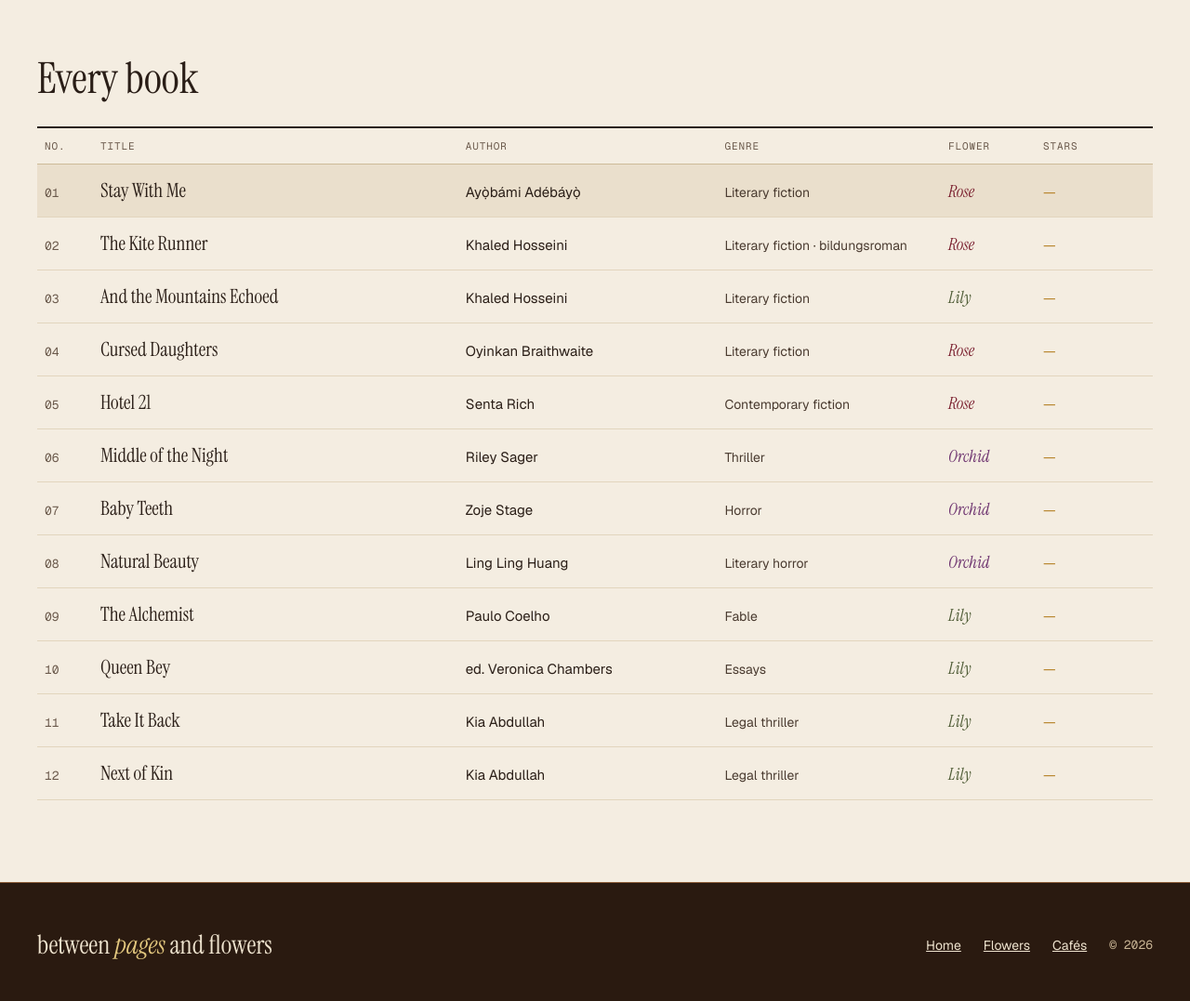
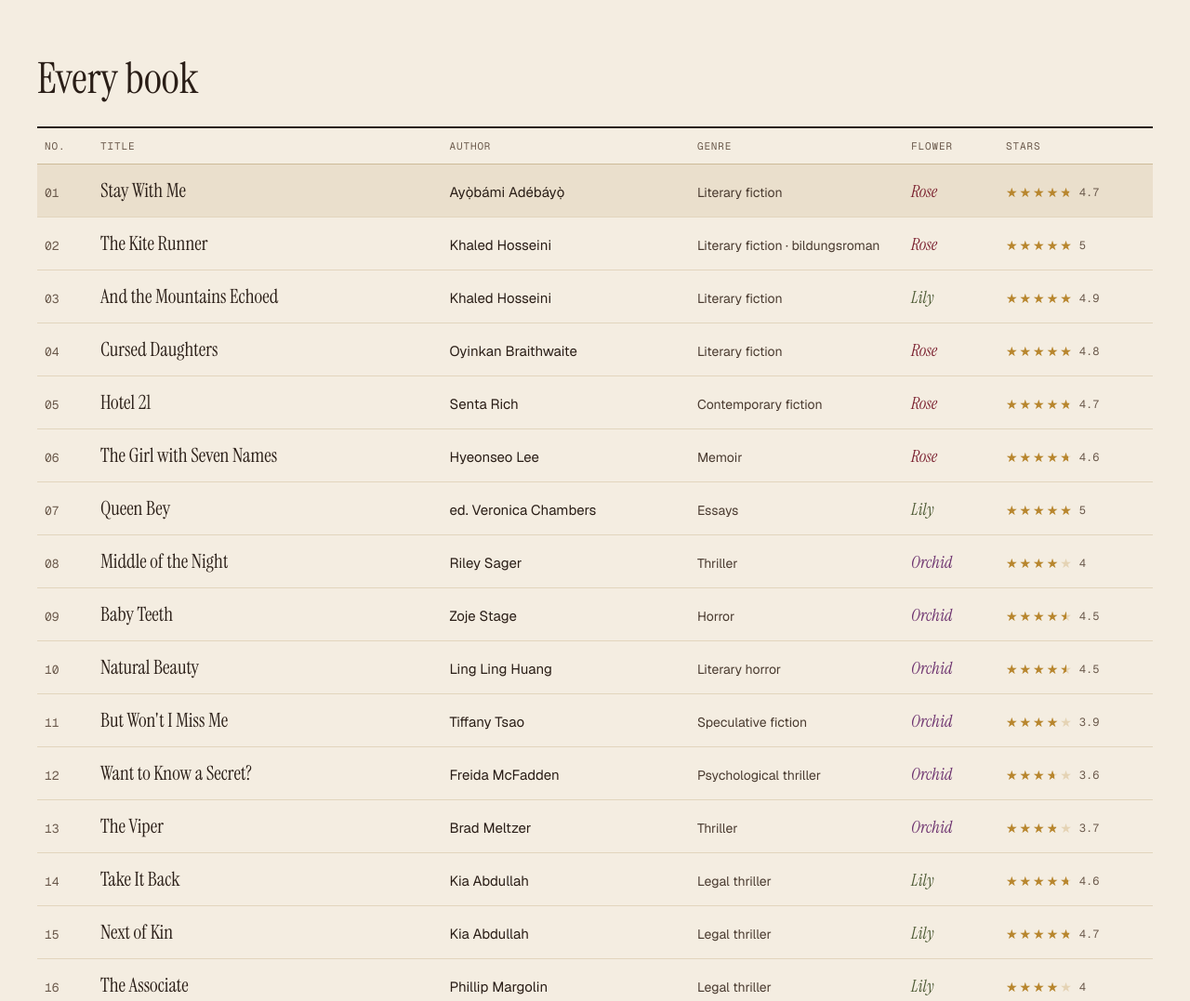
Before and after one commit to YummyAmy/between-pages-and-flowers, a plain HTML site: page shelf.html in a window 1280 px wide. Shown: the part 2020-3097 px from the top of the page at 93% size. Drawn offline with nearby package versions, Linux system fonts and the light colour scheme.

Commit message:
All 17 books with star ratings
Co-Authored-By: Claude Opus 5.5 <noreply@anthropic.com>
Claude-Session: https://claude.ai/code/session_0156BaBsVbHE9ggA6PCcBRYW

```diff
--- a/shelf.html
+++ b/shelf.html
@@ -163,17 +163,17 @@ a{color:#7A1F2E}a:hover{color:#4E0F1B}
 <h2 style="margin: 0 0 28px; font-family: 'Instrument Serif', Georgia, serif; font-weight: 400; font-size: clamp(34px, 3.6vw, 48px); line-height: 1.05">Every book</h2>
 <div style="overflow-x: auto; border-top: 2px solid #2A1E17">
 <div role="table" aria-label="Books on the shelf" style="min-width: 720px">
-<div role="row" style="display: grid; grid-template-columns: 48px minmax(0, 2fr) minmax(0, 1.4fr) minmax(0, 1.2fr) 90px 110px; gap: 12px; padding: 12px 8px; font-family: 'Geist Mono', ui-monospace, monospace; font-size: 11px; letter-spacing: 0.08em; text-transform: uppercase; color: #6B5A4C; border-bottom: 1px solid #CDBB98">
+<div role="row" style="display: grid; grid-template-columns: 48px minmax(0, 2fr) minmax(0, 1.4fr) minmax(0, 1.2fr) 90px 150px; gap: 12px; padding: 12px 8px; font-family: 'Geist Mono', ui-monospace, monospace; font-size: 11px; letter-spacing: 0.08em; text-transform: uppercase; color: #6B5A4C; border-bottom: 1px solid #CDBB98">
 <span role="columnheader">No.</span><span role="columnheader">Title</span><span role="columnheader">Author</span><span role="columnheader">Genre</span><span role="columnheader">Flower</span><span role="columnheader">Stars</span>
 </div>
 <sc-for list="{{rows}}" as="r" hint-placeholder-count="12">
-<button class="row" type="button" role="row" onClick="{{r.pick}}" style="width: 100%; display: grid; grid-template-columns: 48px minmax(0, 2fr) minmax(0, 1.4fr) minmax(0, 1.2fr) 90px 110px; gap: 12px; padding: 14px 8px; text-align: left; border: 0; border-bottom: 1px solid #E2D5BD; background: {{r.bg}}; color: #2A1E17; font-family: 'Geist', system-ui, sans-serif; font-size: 15px; align-items: baseline">
+<button class="row" type="button" role="row" onClick="{{r.pick}}" style="width: 100%; display: grid; grid-template-columns: 48px minmax(0, 2fr) minmax(0, 1.4fr) minmax(0, 1.2fr) 90px 150px; gap: 12px; padding: 14px 8px; text-align: left; border: 0; border-bottom: 1px solid #E2D5BD; background: {{r.bg}}; color: #2A1E17; font-family: 'Geist', system-ui, sans-serif; font-size: 15px; align-items: baseline">
 <span role="cell" style="font-family: 'Geist Mono', ui-monospace, monospace; font-size: 13px; color: #6B5A4C">{{r.no}}</span>
 <span role="cell" style="font-family: 'Instrument Serif', Georgia, serif; font-size: 21px">{{r.title}}</span>
 <span role="cell">{{r.author}}</span>
 <span role="cell" style="font-size: 14px; color: #4A3B30">{{r.genre}}</span>
 <span role="cell" style="font-family: 'Instrument Serif', Georgia, serif; font-style: italic; font-size: 18px; color: {{r.color}}">{{r.flower}}</span>
-<span role="cell" aria-label="{{r.starsLabel}}" style="letter-spacing: 2px; color: #B8862E">{{r.stars}}</span>
+<span role="cell" aria-label="{{r.starsLabel}}" style="display: inline-flex; align-items: center; gap: 6px"><span style="position: relative; display: inline-block; font-size: 14px; letter-spacing: 2px; line-height: 1; color: rgba(184,134,46,0.25)">★★★★★<span style="position: absolute; left: 0; top: 0; width: {{r.pct}}%; overflow: hidden; white-space: nowrap; color: #B8862E">★★★★★</span></span><span style="font-family: 'Geist Mono', ui-monospace, monospace; font-size: 12px; color: #6B5A4C">{{r.stars}}</span></span>
 </button>
 </sc-for>
 </div>
@@ -212,20 +212,26 @@ class Component extends DCLogic {
       orchid: { name: 'Orchid', meaning: 'rare, strange, impossible to forget', color: '#6E3470' }
     };
     var RAW = [
-      ['Stay With Me', 'Ayọ̀bámi Adébáyọ̀', 'rose', 262, 46, '#6E1C2A', '#E2C77E', '2022, 2023, 2024 and 2025', false, 'Literary fiction', 0],
-      ['The Kite Runner', 'Khaled Hosseini', 'rose', 284, 48, '#59602F', '#F3D9A4', 'September 2026', true, 'Literary fiction', 0],
-      ['And the Mountains Echoed', 'Khaled Hosseini', 'lily', 270, 46, '#3E5A6E', '#F0D9A0', '', false, 'Literary fiction', 0],
-      ['Cursed Daughters', 'Oyinkan Braithwaite', 'rose', 272, 46, '#2F5D62', '#F2E3C6', '', false, 'Literary fiction', 0],
-      ['Hotel 21', 'Senta Rich', 'rose', 236, 40, '#A9772A', '#2A1A10', '', false, 'Contemporary fiction', 0],
-      ['Middle of the Night', 'Riley Sager', 'orchid', 288, 50, '#2F4030', '#E2C77E', '', false, 'Thriller', 0],
-      ['Baby Teeth', 'Zoje Stage', 'orchid', 250, 42, '#D9C8A6', '#5E1020', '', false, 'Horror', 0],
-      ['Natural Beauty', 'Ling Ling Huang', 'orchid', 248, 40, '#D9B8A8', '#2E6B3A', '', false, 'Literary horror', 0],
-      ['The Alchemist', 'Paulo Coelho', 'lily', 232, 38, '#8A3B1E', '#F0D9A0', '', false, 'Fable', 0],
-      ['Queen Bey', 'ed. Veronica Chambers', 'lily', 276, 48, '#23304A', '#E2C77E', '', false, 'Essays', 0],
-      ['Take It Back', 'Kia Abdullah', 'lily', 258, 44, '#1F3B3A', '#E2C77E', '', false, 'Legal thriller', 0],
-      ['Next of Kin', 'Kia Abdullah', 'lily', 266, 42, '#141C2E', '#E8C46A', '', false, 'Legal thriller', 0]
+      ['Stay With Me', 'Ayọ̀bámi Adébáyọ̀', 'rose', 262, 46, '#6E1C2A', '#E2C77E', '2022, 2023, 2024 and 2025', false, 'Literary fiction', 4.7],
+      ['The Kite Runner', 'Khaled Hosseini', 'rose', 284, 48, '#59602F', '#F3D9A4', 'September 2026', true, 'Literary fiction', 5],
+      ['And the Mountains Echoed', 'Khaled Hosseini', 'lily', 270, 46, '#3E5A6E', '#F0D9A0', '', false, 'Literary fiction', 4.9],
+      ['Cursed Daughters', 'Oyinkan Braithwaite', 'rose', 272, 46, '#2F5D62', '#F2E3C6', '', false, 'Literary fiction', 4.8],
+      ['Hotel 21', 'Senta Rich', 'rose', 236, 40, '#A9772A', '#2A1A10', '', false, 'Contemporary fiction', 4.7],
+      ['The Girl with Seven Names', 'Hyeonseo Lee', 'rose', 260, 44, '#B8574A', '#F6E7CF', '', false, 'Memoir', 4.6],
+      ['Queen Bey', 'ed. Veronica Chambers', 'lily', 276, 48, '#23304A', '#E2C77E', '', false, 'Essays', 5],
+      ['Middle of the Night', 'Riley Sager', 'orchid', 288, 50, '#2F4030', '#E2C77E', '', false, 'Thriller', 4],
+      ['Baby Teeth', 'Zoje Stage', 'orchid', 250, 42, '#D9C8A6', '#5E1020', '', false, 'Horror', 4.5],
+      ['Natural Beauty', 'Ling Ling Huang', 'orchid', 248, 40, '#D9B8A8', '#2E6B3A', '', false, 'Literary horror', 4.5],
+      ['But Won\'t I Miss Me', 'Tiffany Tsao', 'orchid', 254, 40, '#C9A3B5', '#3A1E2C', '', false, 'Speculative fiction', 3.9],
+      ['Want to Know a Secret?', 'Freida McFadden', 'orchid', 270, 42, '#1C1C22', '#E9D27A', '', false, 'Psychological thriller', 3.6],
+      ['The Viper', 'Brad Meltzer', 'orchid', 286, 50, '#7C2A22', '#EBD9B5', '', false, 'Thriller', 3.7],
+      ['Take It Back', 'Kia Abdullah', 'lily', 258, 44, '#1F3B3A', '#E2C77E', '', false, 'Legal thriller', 4.6],
+      ['Next of Kin', 'Kia Abdullah', 'lily', 266, 42, '#141C2E', '#E8C46A', '', false, 'Legal thriller', 4.7],
+      ['The Associate', 'Phillip Margolin', 'lily', 264, 46, '#2E3B2A', '#E2C77E', '', false, 'Legal thriller', 4],
+      ['The Alchemist', 'Paulo Coelho', 'lily', 232, 38, '#8A3B1E', '#F0D9A0', '', false, 'Fable', 2]
     ];
-    var starsOf = function (n) { return n ? '★★★★★'.slice(0, n) + '☆☆☆☆☆'.slice(0, 5 - n) : ''; };
+    var starsOf = function (n) { return n ? String(n) : ''; };
+    var pctOf = function (n) { return Math.round(n / 5 * 1000) / 10; };
     var hits = function (r, st) { return st === 'all' || (st === 'bild' ? r[8] : r[2] === st); };
     var stem = this.state.stem, sel = this.state.book;
     var pick = function (i) { return function () { self.setState({ book: i }); }; };
@@ -242,7 +248,7 @@ class Component extends DCLogic {
     var rows = [];
     RAW.forEach(function (r, i) {
       if (hits(r, stem)) {
-        rows.push({ no: String(i + 1).padStart(2, '0'), title: r[0], author: r[1], genre: r[9] + (r[8] ? ' · bildungsroman' : ''), stars: starsOf(r[10]) || '—', starsLabel: r[10] ? r[10] + ' out of 5 stars' : 'not rated yet', flower: FLOWERS[r[2]].name, color: FLOWERS[r[2]].color, bg: i === sel ? '#EADFCC' : 'transparent', pick: pick(i) });
+        rows.push({ no: String(i + 1).padStart(2, '0'), title: r[0], author: r[1], genre: r[9] + (r[8] ? ' · bildungsroman' : ''), stars: starsOf(r[10]), pct: pctOf(r[10]), starsLabel: r[10] + ' out of 5 stars', flower: FLOWERS[r[2]].name, color: FLOWERS[r[2]].color, bg: i === sel ? '#EADFCC' : 'transparent', pick: pick(i) });
       }
     });
     var pills = [['all', 'Every book'], ['rose', 'Rose'], ['lily', 'Lily'], ['orchid', 'Orchid'], ['bild', 'Bildungsroman']].map(function (p) {
@@ -258,7 +264,7 @@ class Component extends DCLogic {
     });
     var cr = RAW[sel], cf = FLOWERS[cr[2]];
     return {
-      shelf1: all.slice(0, 6), shelf2: all.slice(6), rows: rows, pills: pills,
+      shelf1: all.slice(0, 9), shelf2: all.slice(9), rows: rows, pills: pills,
       shelfNote: stem === 'all' ? 'Pick a book or a flower.' : (stem === 'bild' ? 'Bildungsroman, my favourite.' : FLOWERS[stem].name + ': ' + FLOWERS[stem].meaning + '.')
     };
   }
```
Also changed, not shown: index.html (+22 -16 lines).
